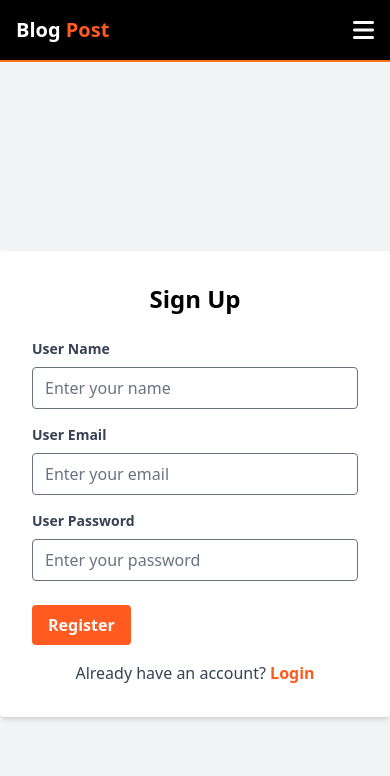
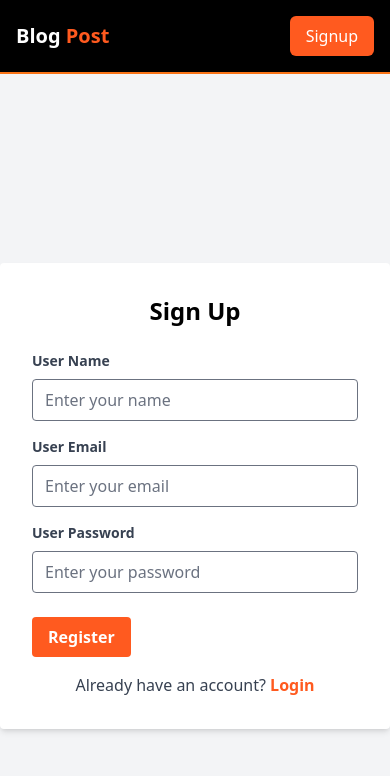
Before and after one commit to vishnu1356/new_blog_website_frontend, a React (Vite) app: page /signup in a window 390 px wide. Shown: the top 776 px of the page. Built offline with nearby package versions, Linux system fonts and the light colour scheme.

Commit message:
handle hamburger

```diff
--- a/src/component/Header/Header.jsx
+++ b/src/component/Header/Header.jsx
@@ -57,7 +57,9 @@ function Header() {
           }
           <Link to={"/signup"} className="px-4 py-2 bg-orange-500 rounded-md">Signup</Link>
         </div>
-        <i className="fa-solid block icon fa-bars text-2xl text-white lg:hidden"></i>
+        {/* <i className="fa-solid block icon fa-bars text-2xl text-white lg:hidden"></i> */}
+        <Link to={"/signup"} className="px-4 py-2 text-white bg-orange-500 rounded-md lg:hidden">Signup</Link>
+
 
       </nav>
       <div id="bb"></div>
--- a/src/pages/SignUp.jsx
+++ b/src/pages/SignUp.jsx
@@ -1,7 +1,7 @@
 import axios from "axios";
 import { useState } from "react";
 import toast from "react-hot-toast";
-import { useNavigate } from "react-router-dom";
+import { Link, useNavigate } from "react-router-dom";
 
 
 const SignUp = () => {
@@ -117,9 +117,9 @@ const SignUp = () => {
           <div className="text-center">
             <p className="text-gray-700">
               Already have an account?{' '}
-              <a href="/" className="text-orange-500 hover:text-orange-700 font-bold">
+              <Link  to={"/signin"}   className="text-orange-500 hover:text-orange-700 font-bold">
                 Login
-              </a>
+              </Link>
             </p>
           </div>
         </form>
```
